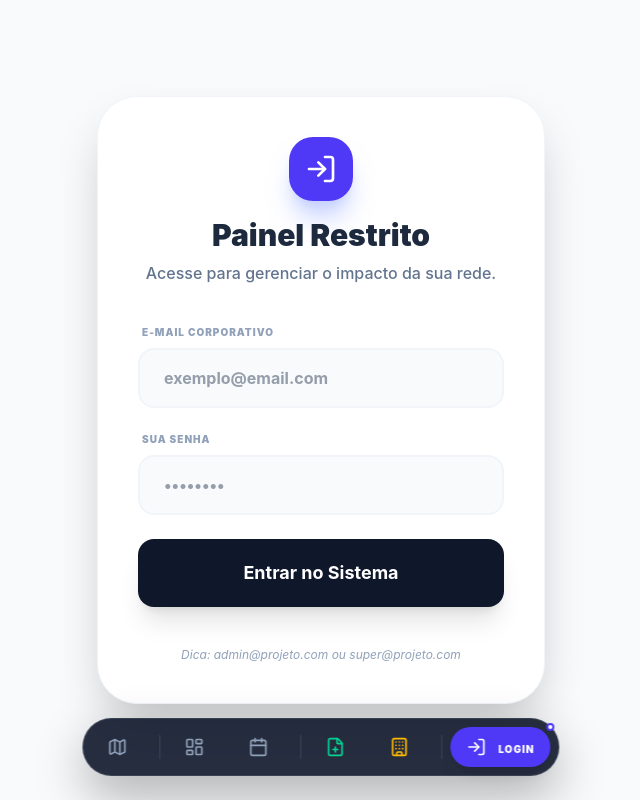
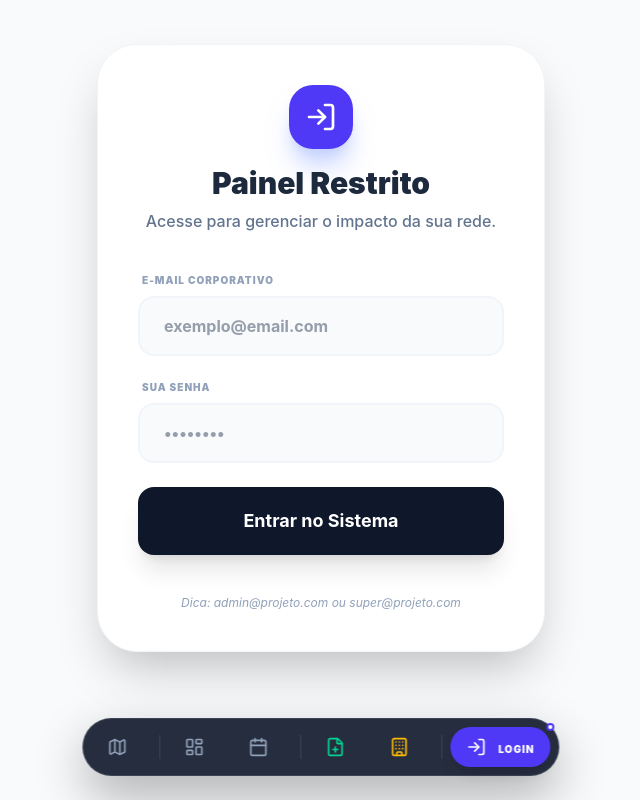
Before and after one commit to felipe-spengler/igreja-projeto, a React (Vite) app in the folder frontend/: page /login in a window 1280 px wide. Shown: the whole page, without its empty margins (319-959 px from the left). Built offline with nearby package versions, Linux system fonts and the light colour scheme; no server answers.

Commit message:
fix: resolve screen clipping by allowing scroll and adding bottom padding for Floating Dock

```diff
--- a/frontend/src/App.jsx
+++ b/frontend/src/App.jsx
@@ -92,7 +92,7 @@ function App() {
   return (
     <BrowserRouter>
       <div className="relative h-screen w-full bg-slate-50 font-sans overflow-hidden text-slate-800">
-        <main className="h-full w-full relative overflow-hidden bg-white">
+        <main className="h-full w-full relative overflow-y-auto bg-white">
           <Routes>
             <Route path="/" element={<PublicHome
               acoes={acoes} bairros={bairros} filteredAcoes={filteredAcoes}
--- a/frontend/src/pages/LoginPage.jsx
+++ b/frontend/src/pages/LoginPage.jsx
@@ -20,8 +20,8 @@ const LoginPage = ({ onLogin }) => {
     };
 
     return (
-        <div className="h-full w-full flex items-center justify-center p-6 bg-slate-50 animate-fade-in">
-            <div className="w-full max-w-md bg-white rounded-[2.5rem] shadow-2xl p-10 border border-slate-100">
+        <div className="min-h-full w-full flex flex-col items-center justify-start p-6 pb-32 bg-slate-50 animate-fade-in">
+            <div className="w-full max-w-md bg-white rounded-[2.5rem] shadow-2xl p-10 border border-slate-100 my-auto">
                 <div className="text-center mb-10">
                     <div className="bg-indigo-600 w-16 h-16 rounded-3xl flex items-center justify-center mx-auto mb-4 shadow-xl shadow-indigo-200">
                         <LogIn className="text-white w-8 h-8" />
--- a/frontend/src/pages/RegisterAction.jsx
+++ b/frontend/src/pages/RegisterAction.jsx
@@ -23,8 +23,8 @@ const RegisterAction = ({ bairros, igrejas }) => {
     };
 
     return (
-        <div className="h-full w-full overflow-y-auto p-8 bg-slate-50 animate-fade-in flex items-center justify-center">
-            <div className="w-full max-w-3xl bg-white rounded-[3rem] shadow-2xl p-12 border border-slate-100">
+        <div className="min-h-full w-full p-8 pb-32 bg-slate-50 animate-fade-in flex flex-col items-center justify-start">
+            <div className="w-full max-w-3xl bg-white rounded-[3rem] shadow-2xl p-6 md:p-12 border border-slate-100 my-auto">
                 {!sent ? (
                     <>
                         <div className="mb-10">
--- a/frontend/src/pages/RegisterChurch.jsx
+++ b/frontend/src/pages/RegisterChurch.jsx
@@ -21,8 +21,8 @@ const RegisterChurch = () => {
     };
 
     return (
-        <div className="h-full w-full overflow-y-auto p-8 bg-slate-50 animate-fade-in flex items-center justify-center">
-            <div className="w-full max-w-2xl bg-white rounded-[3rem] shadow-2xl p-12 border border-slate-100">
+        <div className="min-h-full w-full p-8 pb-32 bg-slate-50 animate-fade-in flex flex-col items-center justify-start">
+            <div className="w-full max-w-2xl bg-white rounded-[3rem] shadow-2xl p-6 md:p-12 border border-slate-100 my-auto">
                 {!sent ? (
                     <>
                         <div className="mb-10 text-center">
```
